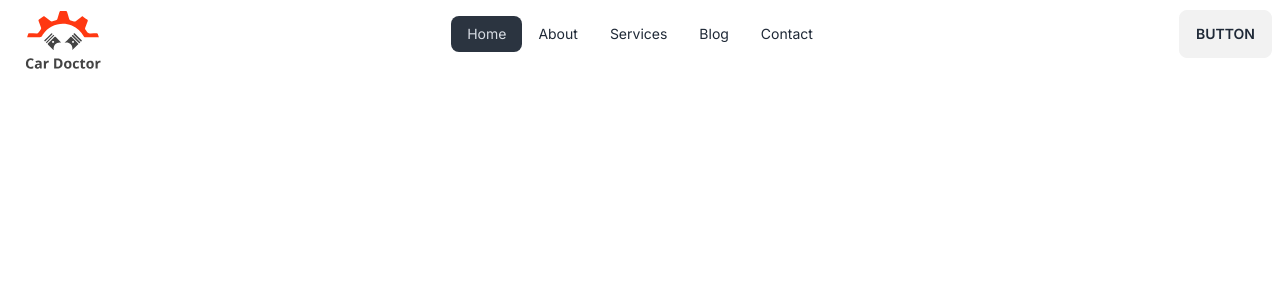
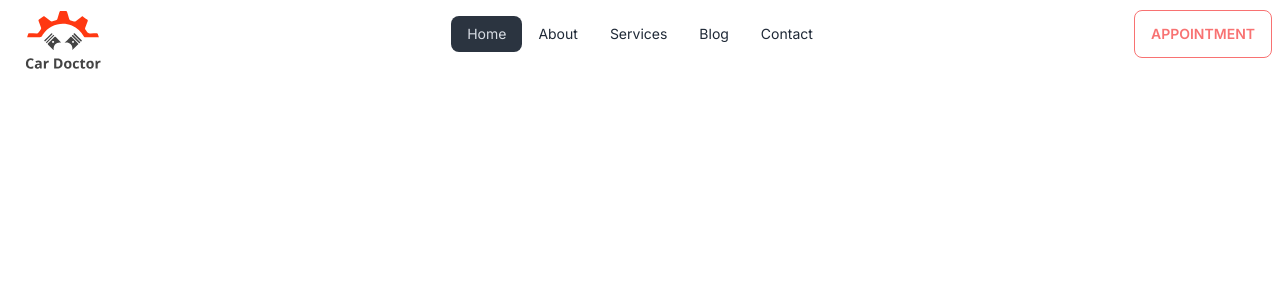
Before and after one commit to rabby159/car-doctor-client, a React (Vite) app: page / in a window 1280 px wide. Shown: the top 300 px of the page. Built offline with nearby package versions, Linux system fonts and the light colour scheme.

Commit message:
error page design complete

```diff
--- /dev/null
+++ b/src/Pages/Error/Error.jsx
@@ -0,0 +1,13 @@
+import Navbar from '../../SharedComp/Navbar/Navbar';
+import ErrorPage from '../../assets/images/page404/page404.jpg'
+
+const Error = () => {
+    return (
+        <div>
+            <Navbar></Navbar>
+            <img src={ErrorPage} alt="" />
+        </div>
+    );
+};
+
+export default Error;
--- a/src/Router/Route.jsx
+++ b/src/Router/Route.jsx
@@ -1,12 +1,14 @@
 import { createBrowserRouter } from "react-router-dom";
 import MainLayout from "../Layouts/MainLayout";
 import Home from "../Pages/Home/Home";
+import Error from "../Pages/Error/Error";
 
 
 const siteRoute = createBrowserRouter([
     {
         path: '/',
         element: <MainLayout></MainLayout>,
+        errorElement: <Error></Error>,
         children: [
             {
                 path: '/',
--- a/src/SharedComp/Navbar/Navbar.jsx
+++ b/src/SharedComp/Navbar/Navbar.jsx
@@ -53,7 +53,7 @@ const Navbar = () => {
         </ul>
       </div>
       <div className="navbar-end">
-        <a className="btn">Button</a>
+        <a className="btn btn-outline btn-error">Appointment</a>
       </div>
     </div>
   );
```
Also changed, not shown: src/assets/images/page404/page404.jpg (added).
